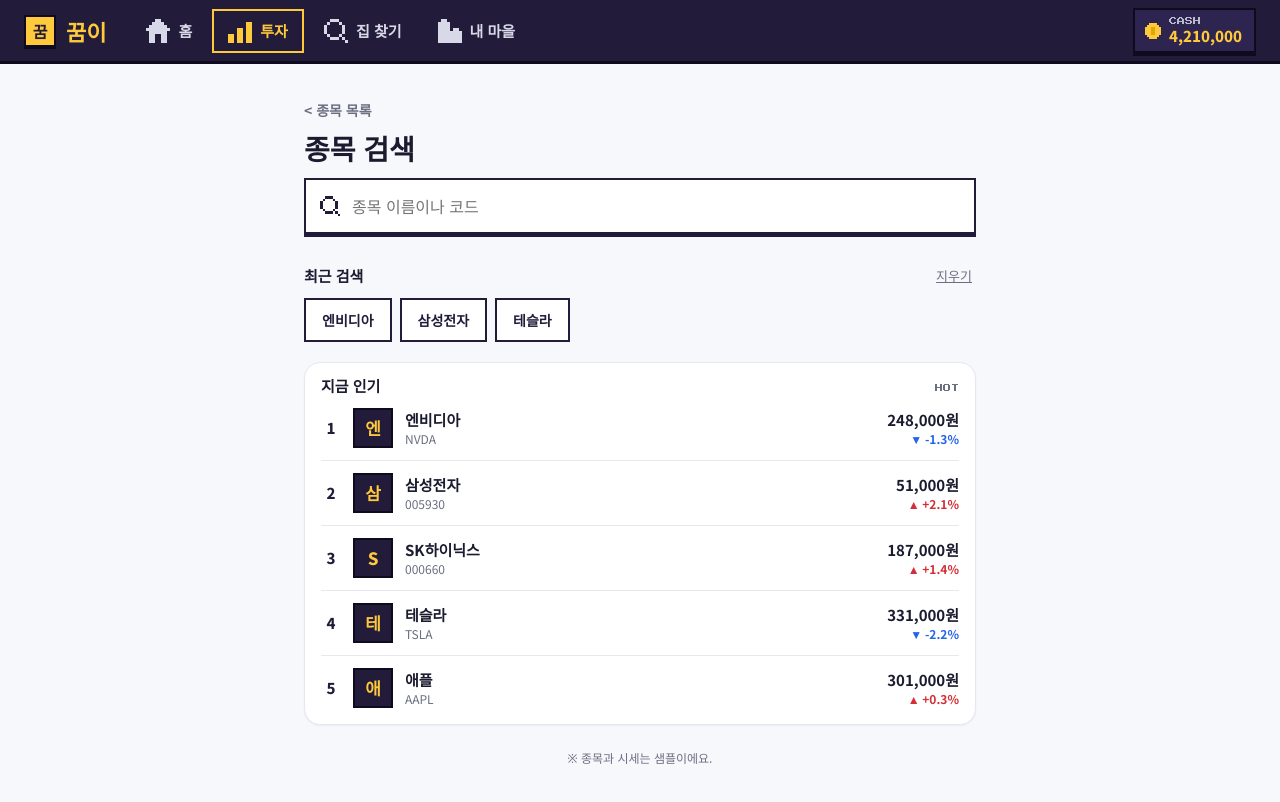
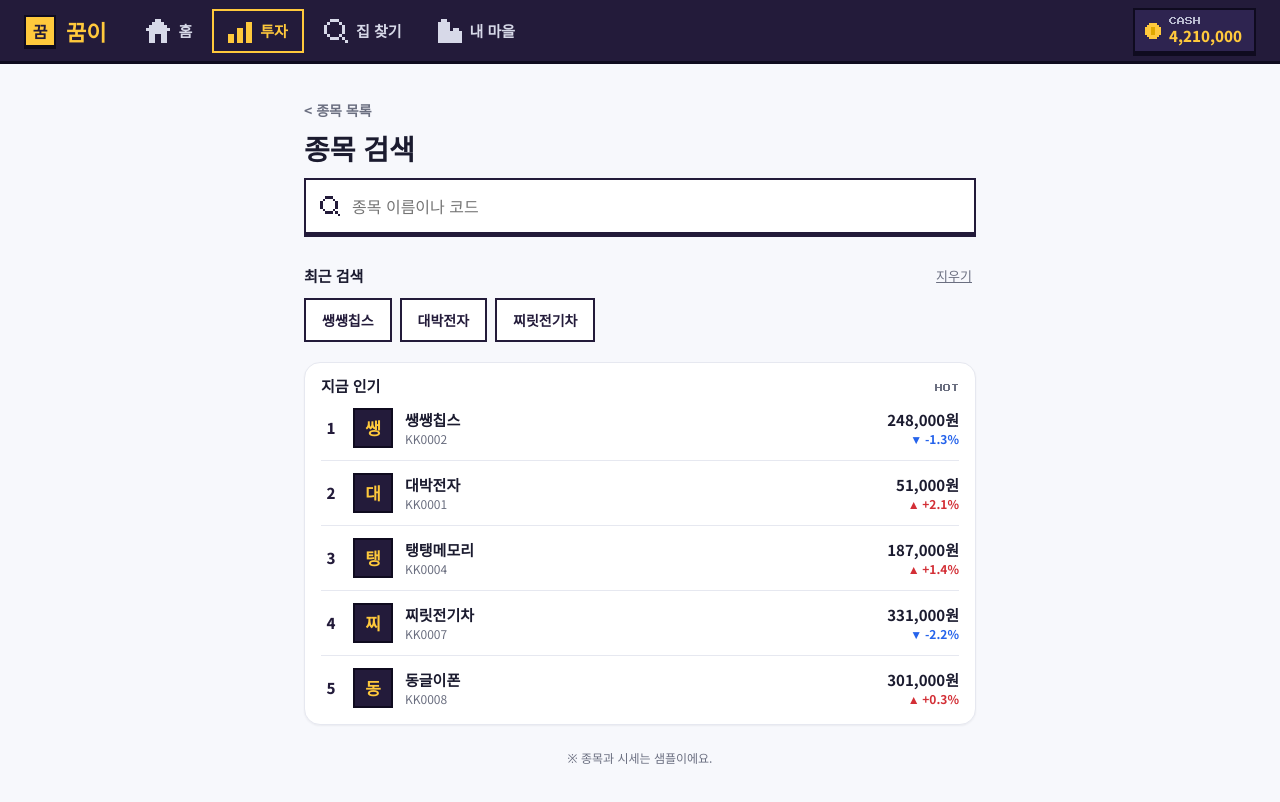
Before and after one commit to jeunju528-sudo/kkumi, a React (Vite) app in the folder frontend/: page /trade/search in a window 1280 px wide. Shown: the top 802 px of the page. Built offline with nearby package versions, Linux system fonts and the light colour scheme.

Commit message:
chore: 목업 종목명·코드를 가상 종목으로 교체

```diff
--- a/frontend/src/pages/HomePage.tsx
+++ b/frontend/src/pages/HomePage.tsx
@@ -16,9 +16,9 @@
 const MARKET_CLOSE_LEFT = '02:14:30'
 const GOAL = { region: '태백', complexName: '[단지명]', area: 39, priceManwon: 1800 }
 const HOLDINGS: HoldingResponse[] = [
-  { code: '005930', name: '삼성전자', quantity: 12, avgPrice: 49950, price: 51000 },
-  { code: 'NVDA', name: '엔비디아', quantity: 1, avgPrice: 251270, price: 248000 },
-  { code: '035720', name: '카카오', quantity: 4, avgPrice: 39760, price: 40000 },
+  { code: 'KK0001', name: '대박전자', quantity: 12, avgPrice: 49950, price: 51000 },
+  { code: 'KK0002', name: '쌩쌩칩스', quantity: 1, avgPrice: 251270, price: 248000 },
+  { code: 'KK0003', name: '수다메신저', quantity: 4, avgPrice: 39760, price: 40000 },
 ]
 const CHART_PERIODS: { value: ChartPeriod; label: string }[] = [
   { value: 'DAY', label: '1일' },
--- a/frontend/src/pages/OrderPage.tsx
+++ b/frontend/src/pages/OrderPage.tsx
@@ -27,10 +27,10 @@
 // 목업 데이터
 const MOCK_CASH = 4210000
 const MOCK_STOCKS: OrderStock[] = [
-  { code: 'NVDA', name: '엔비디아', price: 248000, open: 251270, held: 1 },
-  { code: '005930', name: '삼성전자', price: 71200, open: 70500, held: 3 },
-  { code: '035720', name: '카카오', price: 42350, open: 43100, held: 0 },
-  { code: '000660', name: 'SK하이닉스', price: 182500, open: 179800, held: 2 },
+  { code: 'KK0002', name: '쌩쌩칩스', price: 248000, open: 251270, held: 1 },
+  { code: 'KK0001', name: '대박전자', price: 71200, open: 70500, held: 3 },
+  { code: 'KK0003', name: '수다메신저', price: 42350, open: 43100, held: 0 },
+  { code: 'KK0004', name: '탱탱메모리', price: 182500, open: 179800, held: 2 },
 ]
 const DEFAULT_STOCK = MOCK_STOCKS[0]
 
--- a/frontend/src/pages/StockSearchPage.tsx
+++ b/frontend/src/pages/StockSearchPage.tsx
@@ -9,20 +9,20 @@
 
 // 목업 데이터
 const CASH = 4_210_000
-const INITIAL_RECENT = ['엔비디아', '삼성전자', '테슬라']
+const INITIAL_RECENT = ['쌩쌩칩스', '대박전자', '찌릿전기차']
 const STOCKS: StockResponse[] = [
-  { name: '삼성전자', code: '005930', price: 51000, changeRate: (51000 - 49950) / 49950 },
-  { name: '엔비디아', code: 'NVDA', price: 248000, changeRate: (248000 - 251270) / 251270 },
-  { name: '카카오', code: '035720', price: 40000, changeRate: (40000 - 39760) / 39760 },
-  { name: 'SK하이닉스', code: '000660', price: 187000, changeRate: (187000 - 184400) / 184400 },
-  { name: '네이버', code: '035420', price: 192000, changeRate: (192000 - 192800) / 192800 },
-  { name: '현대차', code: '005380', price: 241000, changeRate: (241000 - 238800) / 238800 },
-  { name: '테슬라', code: 'TSLA', price: 331000, changeRate: (331000 - 338500) / 338500 },
-  { name: '애플', code: 'AAPL', price: 301000, changeRate: (301000 - 300100) / 300100 },
-  { name: '마이크로소프트', code: 'MSFT', price: 689000, changeRate: (689000 - 683500) / 683500 },
-  { name: '알파벳', code: 'GOOGL', price: 247000, changeRate: (247000 - 248500) / 248500 },
+  { name: '대박전자', code: 'KK0001', price: 51000, changeRate: (51000 - 49950) / 49950 },
+  { name: '쌩쌩칩스', code: 'KK0002', price: 248000, changeRate: (248000 - 251270) / 251270 },
+  { name: '수다메신저', code: 'KK0003', price: 40000, changeRate: (40000 - 39760) / 39760 },
+  { name: '탱탱메모리', code: 'KK0004', price: 187000, changeRate: (187000 - 184400) / 184400 },
+  { name: '두리번검색', code: 'KK0005', price: 192000, changeRate: (192000 - 192800) / 192800 },
+  { name: '달려라모터스', code: 'KK0006', price: 241000, changeRate: (241000 - 238800) / 238800 },
+  { name: '찌릿전기차', code: 'KK0007', price: 331000, changeRate: (331000 - 338500) / 338500 },
+  { name: '동글이폰', code: 'KK0008', price: 301000, changeRate: (301000 - 300100) / 300100 },
+  { name: '야근소프트', code: 'KK0009', price: 689000, changeRate: (689000 - 683500) / 683500 },
+  { name: '만물연구소', code: 'KK0010', price: 247000, changeRate: (247000 - 248500) / 248500 },
 ]
-const POPULAR_CODES = ['NVDA', '005930', '000660', 'TSLA', 'AAPL']
+const POPULAR_CODES = ['KK0002', 'KK0001', 'KK0004', 'KK0007', 'KK0008']
 const POPULAR = POPULAR_CODES.map((code) => STOCKS.find((s) => s.code === code)).filter(
   (s): s is StockResponse => s !== undefined,
 )
--- a/frontend/src/pages/TradePage.tsx
+++ b/frontend/src/pages/TradePage.tsx
@@ -20,16 +20,16 @@
 const CASH = 4_210_000
 const TICK_INTERVAL_MS = 2000
 const STOCKS: MockStock[] = [
-  { name: '삼성전자', code: '005930', price: 51000, prevClose: 49950, quantity: 12, tickSize: 100 },
-  { name: '엔비디아', code: 'NVDA', price: 248000, prevClose: 251270, quantity: 1, tickSize: 500 },
-  { name: '카카오', code: '035720', price: 40000, prevClose: 39760, quantity: 4, tickSize: 50 },
-  { name: 'SK하이닉스', code: '000660', price: 187000, prevClose: 184400, quantity: 0, tickSize: 500 },
-  { name: '네이버', code: '035420', price: 192000, prevClose: 192800, quantity: 0, tickSize: 500 },
-  { name: '현대차', code: '005380', price: 241000, prevClose: 238800, quantity: 0, tickSize: 500 },
-  { name: '테슬라', code: 'TSLA', price: 331000, prevClose: 338500, quantity: 0, tickSize: 500 },
-  { name: '애플', code: 'AAPL', price: 301000, prevClose: 300100, quantity: 0, tickSize: 500 },
-  { name: '마이크로소프트', code: 'MSFT', price: 689000, prevClose: 683500, quantity: 0, tickSize: 1000 },
-  { name: '알파벳', code: 'GOOGL', price: 247000, prevClose: 248500, quantity: 0, tickSize: 500 },
+  { name: '대박전자', code: 'KK0001', price: 51000, prevClose: 49950, quantity: 12, tickSize: 100 },
+  { name: '쌩쌩칩스', code: 'KK0002', price: 248000, prevClose: 251270, quantity: 1, tickSize: 500 },
+  { name: '수다메신저', code: 'KK0003', price: 40000, prevClose: 39760, quantity: 4, tickSize: 50 },
+  { name: '탱탱메모리', code: 'KK0004', price: 187000, prevClose: 184400, quantity: 0, tickSize: 500 },
+  { name: '두리번검색', code: 'KK0005', price: 192000, prevClose: 192800, quantity: 0, tickSize: 500 },
+  { name: '달려라모터스', code: 'KK0006', price: 241000, prevClose: 238800, quantity: 0, tickSize: 500 },
+  { name: '찌릿전기차', code: 'KK0007', price: 331000, prevClose: 338500, quantity: 0, tickSize: 500 },
+  { name: '동글이폰', code: 'KK0008', price: 301000, prevClose: 300100, quantity: 0, tickSize: 500 },
+  { name: '야근소프트', code: 'KK0009', price: 689000, prevClose: 683500, quantity: 0, tickSize: 1000 },
+  { name: '만물연구소', code: 'KK0010', price: 247000, prevClose: 248500, quantity: 0, tickSize: 500 },
 ]
 
 // 전일 대비 등락: "▲ +2.1%" / "▼ -1.3%"
```
